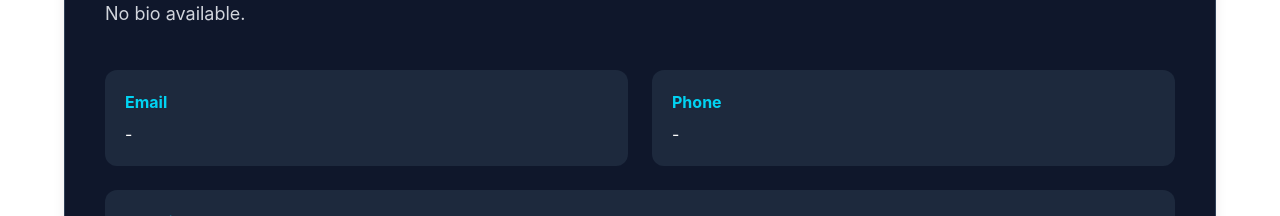
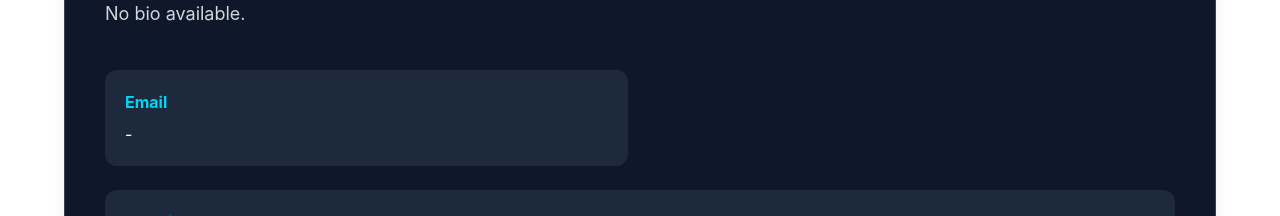
Before and after one commit to DhanshriBhosale/DevFolio, a React app in the folder frontend/: page / in a window 1280 px wide. Shown: the part 1135-1351 px from the top of the page. Built offline with nearby package versions, Linux system fonts and the light colour scheme; no server answers; the HTML template or start-up script is replaced by a standard one.

Commit message:
Update About.jsx

```diff
--- a/frontend/src/pages/About.jsx
+++ b/frontend/src/pages/About.jsx
@@ -7,7 +7,6 @@ function About() {
     name: "",
     profession: "",
     email: "",
-    phone: "",
     location: "",
     bio: "",
   });
@@ -73,10 +72,7 @@ function About() {
               <p className="mt-2 break-all">{about.email || "-"}</p>
             </div>
 
-            <div className="bg-slate-800 rounded-xl p-5">
-              <span className="font-bold text-cyan-400">Phone</span>
-              <p className="mt-2">{about.phone || "-"}</p>
-            </div>
+
 
             <div className="bg-slate-800 rounded-xl p-5 md:col-span-2">
               <span className="font-bold text-cyan-400">Location</span>
```
